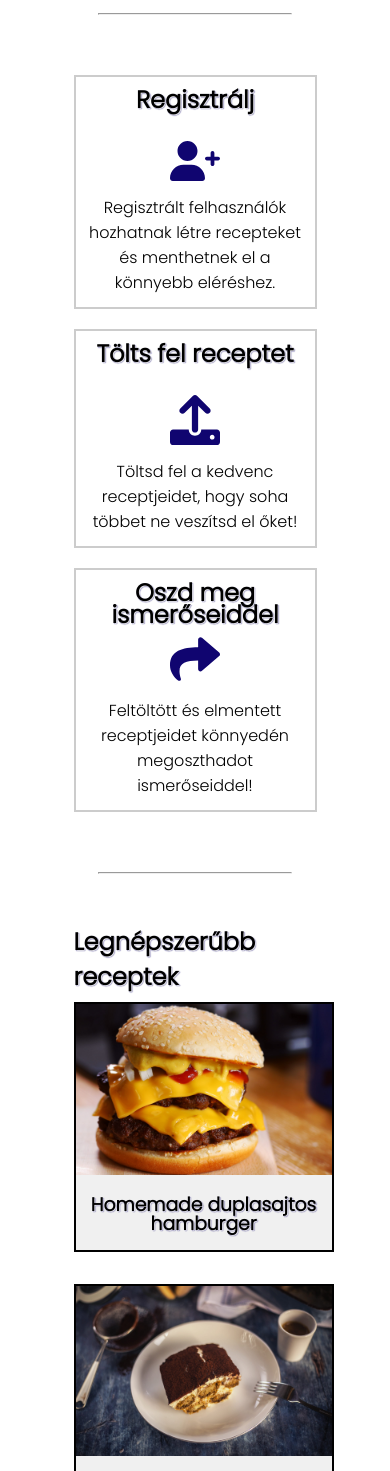
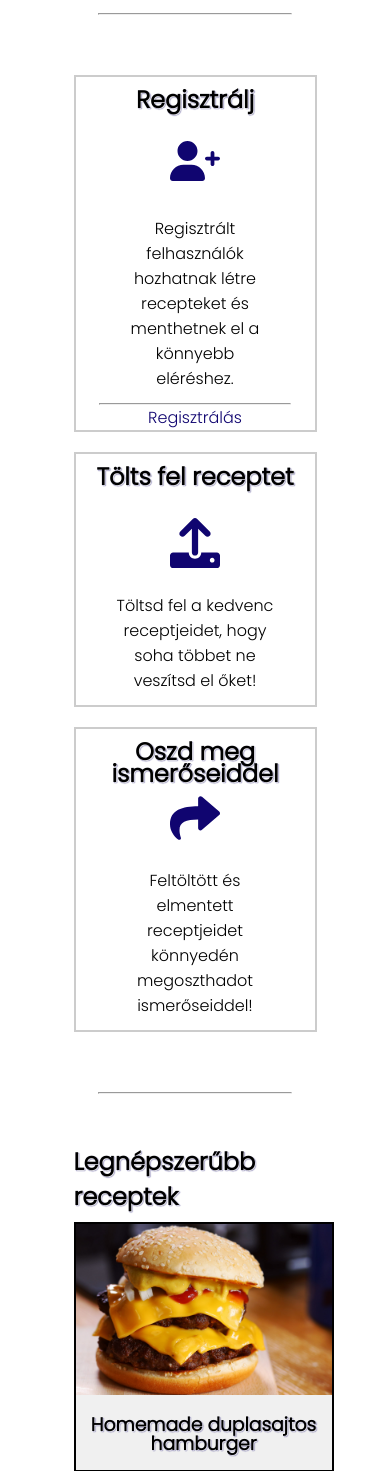
Before and after one commit to Kakaogengszter/SZTE-Webterv, a PHP site: page / in a window 390 px wide. Shown: the part 306-1777 px from the top of the page. Run offline with PHP 8.4, Linux system fonts and the light colour scheme; some libraries are stand-ins or nearby versions.

Commit message:
final changes

```diff
--- a/css/style.css
+++ b/css/style.css
@@ -153,17 +153,31 @@ main {
     margin: 7px auto;
 }
 
+.introduction-register-hr {
+    margin: 0 auto !important;
+}
+
 .introduction-icon {
     font-family: FontAwesome;
     width: 50px;
-    margin: 0 auto;
+    height: 50px;
+    margin: 5px auto 20px;
 }
 
 .introduction-icon svg {
     fill: var(--bg);
 }
 
+.register-link {
+    text-align: center;
+}
+
+.register-link a {
+    color: var(--bg);
+}
+
 .top-uploaders-table {
+    margin-top: 5px;
     border-collapse: collapse;
     width: 100%;
     border: 2px solid #ccc;
@@ -669,6 +691,10 @@ footer ul li a:hover {
     .introduction-card:nth-child(2) { animation: appear-from-left 2s; }
     .introduction-card:nth-child(3) { animation: appear-from-right 2s; }
 
+    .introduction-text {
+        width: 70%;
+    }
+
     .recipes-container {
         border: none;
         margin: 0 auto;
--- a/index.html
+++ b/index.html
@@ -45,7 +45,11 @@
                             <div class="introduction-icon">
                                 <svg xmlns="http://www.w3.org/2000/svg" viewBox="0 0 640 512"><path d="M224 256c70.7 0 128-57.31 128-128S294.7 0 224 0C153.3 0 96 57.31 96 128S153.3 256 224 256zM274.7 304H173.3C77.61 304 0 381.6 0 477.3C0 496.5 15.52 512 34.66 512h378.7C432.5 512 448 496.5 448 477.3C448 381.6 370.4 304 274.7 304zM616 200h-48v-48C568 138.8 557.3 128 544 128s-24 10.75-24 24v48h-48C458.8 200 448 210.8 448 224s10.75 24 24 24h48v48C520 309.3 530.8 320 544 320s24-10.75 24-24v-48h48C629.3 248 640 237.3 640 224S629.3 200 616 200z"/></svg>
                             </div>
-                            <p class="introduction-text text-center">Regisztrált felhasználók hozhatnak létre recepteket és menthetnek el a könnyebb eléréshez.</p>
+                            <p class="introduction-text text-center">
+                                Regisztrált felhasználók hozhatnak létre recepteket és menthetnek el a könnyebb eléréshez.
+                            </p>
+                            <hr class="introduction-register-hr">
+                            <div class="register-link"><a href="./register.html">Regisztrálás</a></div>
                         </div>
 
                         <div class="introduction-card">
@@ -96,6 +100,7 @@
 
                 <hr>
 
+                <h2>Recept toplista</h2>
                 <table class="top-uploaders-table">
                     <tr>
                         <th id="uploader">Feltöltő</th>
--- a/login.html
+++ b/login.html
@@ -33,8 +33,9 @@
 
         <main>
             <div class="form-container">
-                <h1>Bejelentkezés</h1>
                 <form class="default-form login-form" action="loginValidator.php" method="POST">
+                    <fieldset>
+                        <legend><h1>Bejelentkezés</h1></legend>
                         <label for="username">Felhasználónév:</label>
                         <input type="text" name="username" id="username" maxlength="80" placeholder="Felhasználónév" required>
 
@@ -44,6 +45,7 @@
                         <div class="form-btn-container">
                             <input type="submit" name="btn-login" value="Bejelentkezés">
                         </div>
+                    </fieldset>
                 </form>
             </div>
         </main>
```
Also changed, not shown: other parts of css/style.css (+21 -9 lines). Lines whose indentation alone changed are shown as unchanged.
